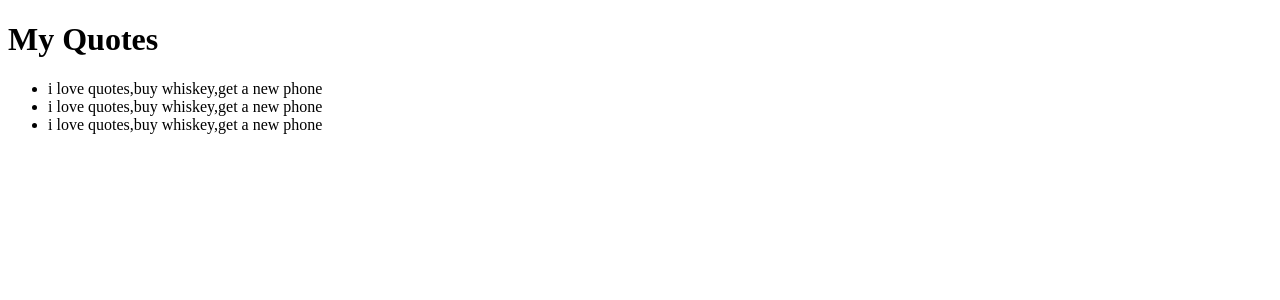
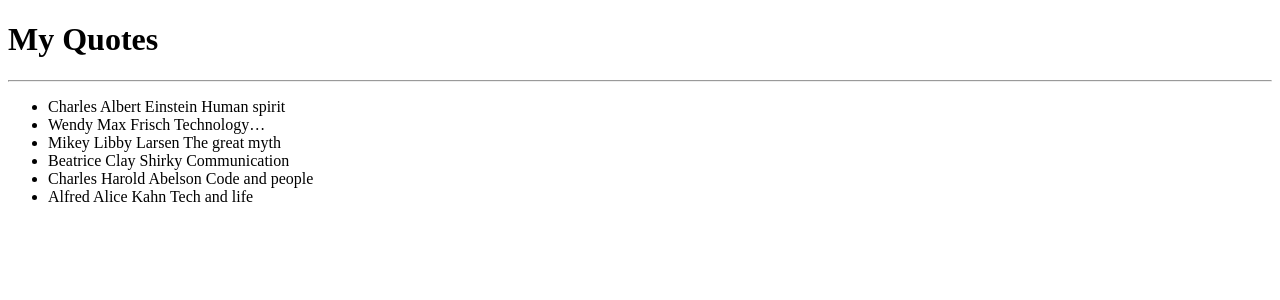
Before and after one commit to briankc804/QUOTES-APP, an Angular app: page / in a window 1280 px wide. Shown: the top 300 px of the page. Built offline with nearby package versions, Linux system fonts and the light colour scheme.

Commit message:
added a goal-detail component

```diff
--- a/src/app/app.component.html
+++ b/src/app/app.component.html
@@ -1,8 +1 @@
-<div>
-  <h1>My Quotes</h1>
-  <ul>
-    <li *ngFor='let quote of quotes'>
-      {{quotes}}
-    </li>
-  </ul>
-</div>
+<app-quote></app-quote>
--- a/src/app/app.component.ts
+++ b/src/app/app.component.ts
@@ -1,5 +1,5 @@
 import { Component,} from '@angular/core';
-
+import {Quote} from './quote'
 
 @Component({
   selector: 'app-root',
@@ -7,9 +7,10 @@ import { Component,} from '@angular/core';
   styleUrls: ['./app.component.css']
 })
 export class AppComponent {
-  quotes:string[];
+ title(title: any) {
+   throw new Error('Method not implemented.');
+ }
 
-  constructor(){
-    this.quotes=['i love quotes','buy whiskey', 'get a new phone']
-  }
+
+
 }
--- a/src/app/app.module.ts
+++ b/src/app/app.module.ts
@@ -3,10 +3,14 @@ import { BrowserModule } from '@angular/platform-browser';
 
 import { AppRoutingModule } from './app-routing.module';
 import { AppComponent } from './app.component';
+import { QuoteComponent } from './quote/quote.component';
+import { QuoteDetailComponent } from './quote-detail/quote-detail.component';
 
 @NgModule({
   declarations: [
-    AppComponent
+    AppComponent,
+    QuoteComponent,
+    QuoteDetailComponent
   ],
   imports: [
     BrowserModule,
--- /dev/null
+++ b/src/app/quote-detail/quote-detail.component.html
@@ -0,0 +1 @@
+<p>quote-detail works!</p>
--- /dev/null
+++ b/src/app/quote-detail/quote-detail.component.ts
@@ -0,0 +1,15 @@
+import { Component, OnInit } from '@angular/core';
+
+@Component({
+  selector: 'app-quote-detail',
+  templateUrl: './quote-detail.component.html',
+  styleUrls: ['./quote-detail.component.css']
+})
+export class QuoteDetailComponent implements OnInit {
+
+  constructor() { }
+
+  ngOnInit(): void {
+  }
+
+}
--- a/src/app/quote.ts
+++ b/src/app/quote.ts
@@ -1,2 +1,7 @@
+
 export class Quote {
+    showInfo: boolean;
+  constructor(public id:number,public name:string,public title:string,public quote:string,public author:string, public datePosted: Date,public likes:number, public dislikes:number){
+      this.showInfo=false;
+    }
 }
--- /dev/null
+++ b/src/app/quote/quote.component.html
@@ -0,0 +1,13 @@
+<div>
+    <h1>My Quotes</h1>
+    <hr>
+    <ul>
+      <li *ngFor='let quote of quotes'>
+        {{quote.name}}
+        {{quote.author}}
+        {{quote.title}}
+
+      </li>
+    </ul>
+    <p *ngIf='quotes.length >15'>your quotes are too many</p>
+  </div>
--- /dev/null
+++ b/src/app/quote/quote.component.ts
@@ -0,0 +1,25 @@
+import { Component, OnInit } from '@angular/core';
+import{Quote} from '../quote'
+
+@Component({
+  selector: 'app-quote',
+  templateUrl: './quote.component.html',
+  styleUrls: ['./quote.component.css']
+})
+export class QuoteComponent implements OnInit {
+
+  quotes:Quote[] =[
+    new Quote (1,'Charles','Human spirit','The human spirit must prevail over technology to allow humans be in charge.','Albert Einstein', new Date(2019,7,12),0,0),
+    new Quote (2,'Wendy','Technology…','Technology… the knack of so arranging  that we don’t have to experience it.','Max Frisch',new Date(2019,7,14),0,0),
+    new Quote (3,'Mikey','The great myth','The great myth of our times is that technology is communication.','Libby Larsen',new Date(2019,6,3),0,0),
+    new Quote (4,'Beatrice','Communication','Communications tools don’t get socially interesting until they get technologically boring.','Clay Shirky',new Date(2019,7,7),0,0),
+    new Quote (5,'Charles','Code and people','Programs must be written for people to read, and only incidentally for machines to execute.','Harold Abelson',new Date(2019,7,17),0,0),
+    new Quote (6,'Alfred','Tech and life','For a list of all the ways technology has failed to improve the quality of life, please press three.','Alice Kahn',new Date(2019,7,15),0,0)
+
+   ]
+  constructor() { }
+
+  ngOnInit(): void {
+  }
+
+}
```
Also changed, not shown: src/app/quote-detail/quote-detail.component.css (added), src/app/quote/quote.component.css (added), 2 other files (tests, documents, lock files or other folders).
